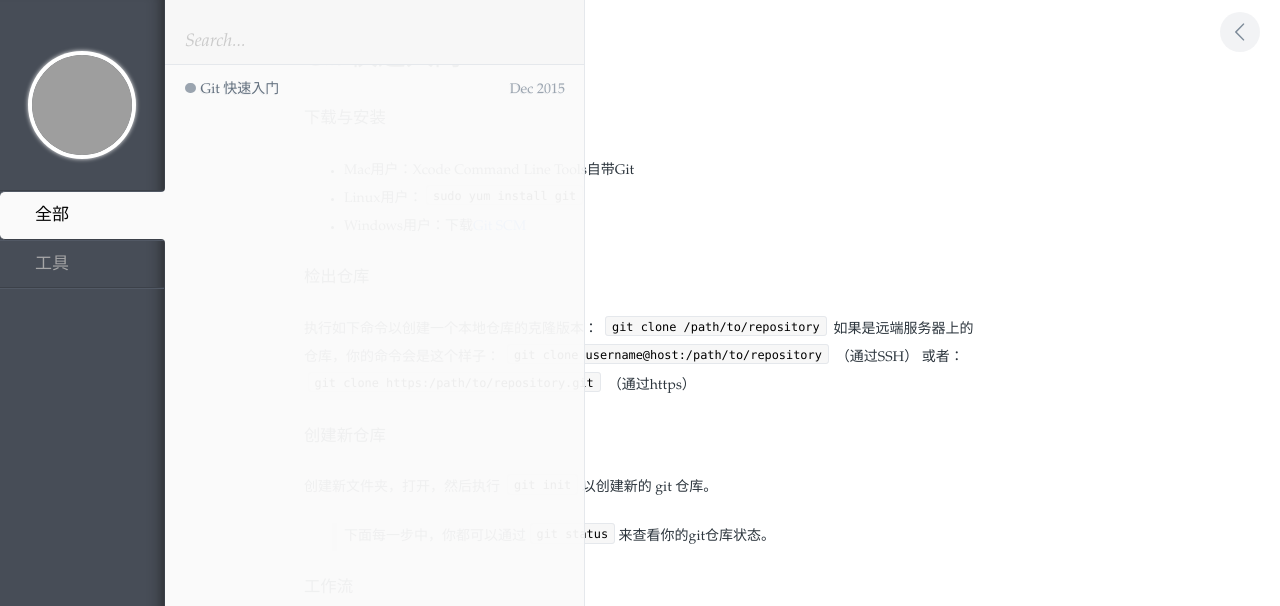
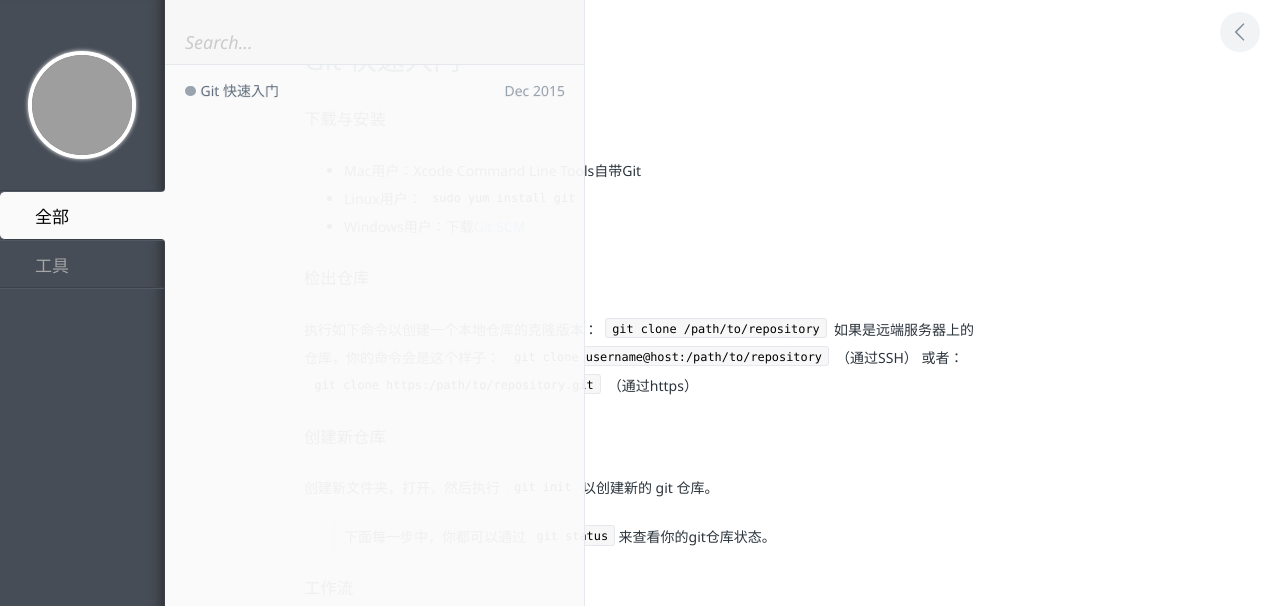
Before and after one commit to letcheng/letcheng.github.io, a Jekyll site: the page built from _posts/tool/2015-12-13-git-recipes.md, in a window 1280 px wide. Shown: the top 606 px of the page. Built offline with Jekyll 4.4.1, drawn with Linux system fonts in a browser that asks for light colours; comment, search, counter and statistics services are not loaded; grey boxes are pictures that could not be loaded.

Commit message:
初始化

```diff
--- a/assets/css/style.css
+++ b/assets/css/style.css
@@ -33,8 +33,7 @@ html, body {
   width: 100%;
   height: 100%;
   margin: 0;
-  font: 100 14px/1.5 Avenir, sans-serif;
-  font-family: Palatino, "Palatino Linotype", 'OFL Sorts Mill Goudy', 'OFL Sorts Mill Goudy TT', Georgia, serif;
+  font: 100 14px/1.5 Museo, Segoe, "Segoe UI", Helvetica, Arial, sans-serif;
   -webkit-font-smoothing: subpixel-antialiased;
   -webkit-text-size-adjust: none;
   overflow: hidden; }
```
